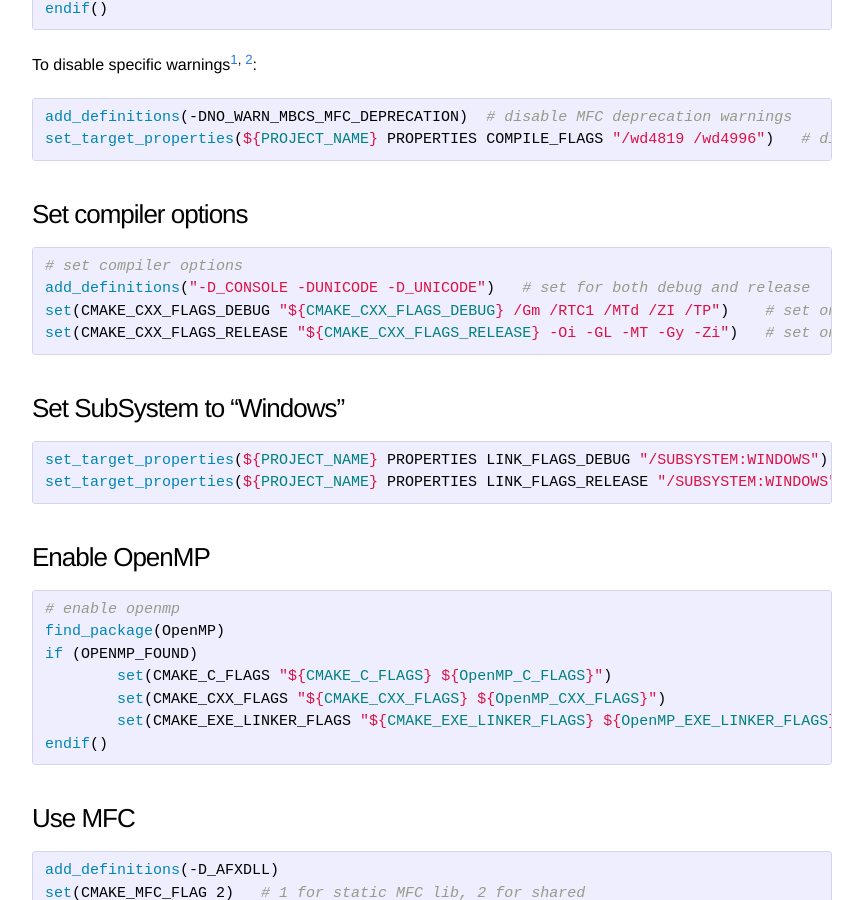
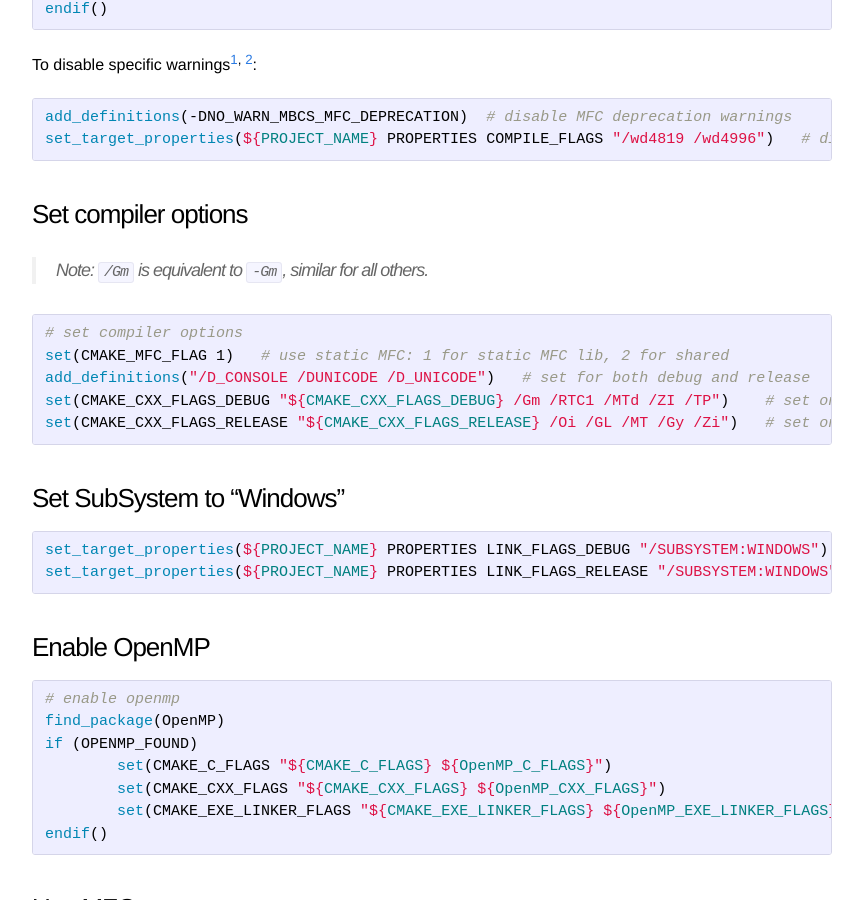
Before and after one commit to blog-ythu/blog-ythu.github.io, a Jekyll site: the page built from _posts/2014-09-25-CMake-sumup.md, in a window 1280 px wide and 900 px high, scrolled down 3546 px. Shown: the whole window, without its empty margins (208-1071 px from the left). Built offline with Jekyll 4.4.1, drawn with Linux system fonts in a browser that asks for light colours; nearby versions of some CDN libraries; Markdown is read by kramdown in place of the engine named in the settings; comment, search, counter and statistics services are not loaded.

Commit message:
update post: CMake sumup

````diff
--- a/_posts/2014-09-25-CMake-sumup.md
+++ b/_posts/2014-09-25-CMake-sumup.md
@@ -137,11 +137,14 @@ set_target_properties(${PROJECT_NAME} PROPERTIES COMPILE_FLAGS "/wd4819 /wd4996"
 ```
 
 ### Set compiler options
+> Note: `/Gm` is equivalent to `-Gm`, similar for all others.
+
 ```cmake
 # set compiler options
-add_definitions("-D_CONSOLE -DUNICODE -D_UNICODE")   # set for both debug and release
+set(CMAKE_MFC_FLAG 1)   # use static MFC: 1 for static MFC lib, 2 for shared
+add_definitions("/D_CONSOLE /DUNICODE /D_UNICODE")   # set for both debug and release
 set(CMAKE_CXX_FLAGS_DEBUG "${CMAKE_CXX_FLAGS_DEBUG} /Gm /RTC1 /MTd /ZI /TP")    # set only for debug mode
-set(CMAKE_CXX_FLAGS_RELEASE "${CMAKE_CXX_FLAGS_RELEASE} -Oi -GL -MT -Gy -Zi")   # set only for release mode
+set(CMAKE_CXX_FLAGS_RELEASE "${CMAKE_CXX_FLAGS_RELEASE} /Oi /GL /MT /Gy /Zi")   # set only for release mode
 ```
 
 ### Set SubSystem to "Windows"
````
